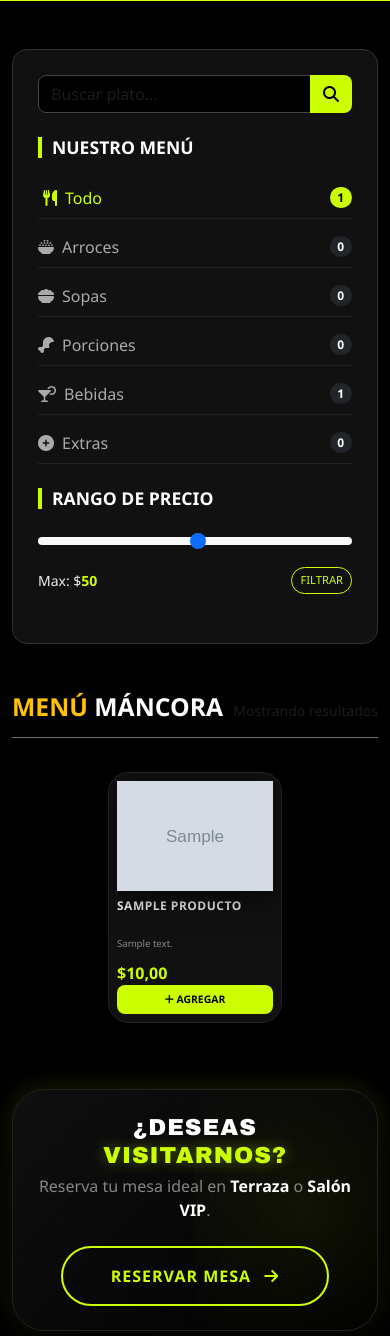
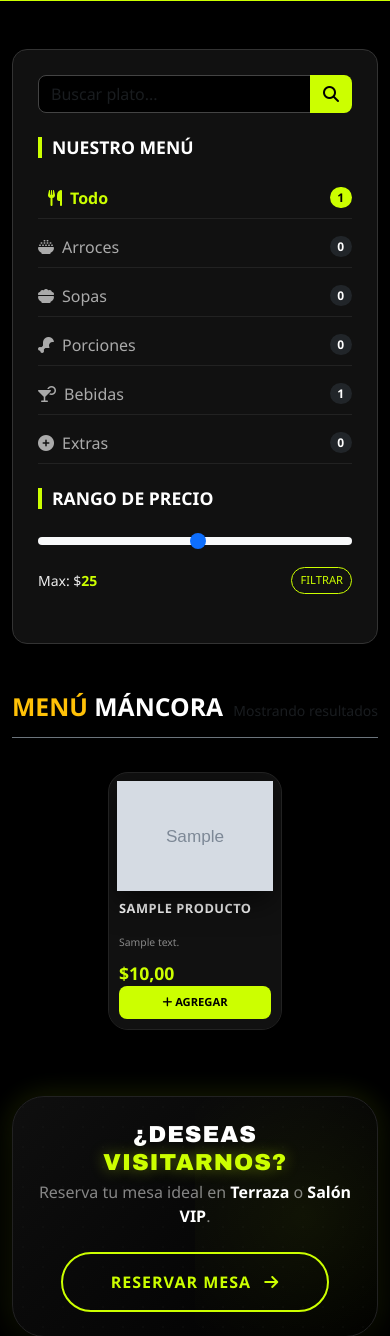
Before and after one commit to LuisanaC14/FoodManage, a Django app: page / in a window 390 px wide. Shown: the part 493-1829 px from the top of the page. Run offline with Django 5.2, Linux system fonts and the light colour scheme; tables that the repository leaves empty hold one stand-in row (values such as "Sample post"); grey boxes marked "Sample" are stand-in pictures; some libraries are stand-ins or nearby versions.

Commit message:
Arreglo filtro menu final

```diff
--- a/templates/gestion/includes/filtros.html
+++ b/templates/gestion/includes/filtros.html
@@ -2,7 +2,7 @@
 
     <div class="sidebar-widget mb-4">
         <div class="input-group">
-            <input type="text" id="searchInput" class="form-control" placeholder="Buscar plato..."
+            <input type="text" id="searchInput" class="form-control" placeholder="Buscar plato..." onkeyup="searchMenu()"
                    style="background: #000; border: 1px solid #444; color: #fff; border-radius: 8px 0 0 8px;">
             <button class="btn" type="button" onclick="searchMenu()"
                     style="background: #ccff00; color: #000; font-weight: bold; border-radius: 0 8px 8px 0;">
@@ -57,8 +57,6 @@
                     <span class="badge bg-dark text-white rounded-pill">{{ conteos.extra }}</span>
                 </a>
             </li>
-
-
         </ul>
     </div>
 
@@ -67,47 +65,83 @@
             Rango de Precio
         </h5>
         <div class="mt-3">
-            <input type="range" class="form-range" min="5" max="50" step="1" id="priceRange" oninput="updatePriceLabel(this.value)"
+            <input type="range" class="form-range" min="1" max="50" step="1" id="priceRange" oninput="updatePriceLabel(this.value)"
                    style="accent-color: #ccff00;">
             <div class="d-flex justify-content-between align-items-center mt-2">
-                <span class="text-white small">Max: $<span id="priceValue" style="color: #ccff00; font-weight: bold;">50</span></span>
+                <span class="text-white small">Max: $<span id="priceValue" style="color: #ccff00; font-weight: bold;">25</span></span>
                 <button class="btn btn-sm" onclick="filterByPrice()" style="border: 1px solid #ccff00; color: #ccff00; border-radius: 20px; font-size: 0.7rem;">FILTRAR</button>
             </div>
         </div>
     </div>
-
 </div>
 
 <style>
-    .cat-link:hover, .cat-link.active { color: #ccff00 !important; padding-left: 5px; }
+    .cat-link:hover, .cat-link.active { color: #ccff00 !important; padding-left: 10px; font-weight: bold; }
     .cat-link:hover .badge, .cat-link.active .badge { background: #ccff00 !important; color: #000 !important; }
-    .tag-item:hover { background: #ccff00 !important; color: #000 !important; border-color: #ccff00 !important; }
+    .menu-item { transition: all 0.3s ease; }
 </style>
 
 <script>
-    // Script para actualizar el texto del precio
+    // 1. FUNCIÓN DE FILTRADO (LA QUE FALTABA)
+    function filterMenu(category, element) {
+        // A. Resaltar el link activo
+        document.querySelectorAll('.cat-link').forEach(link => link.classList.remove('active'));
+        if(element) element.classList.add('active');
+
+        // B. Mostrar/Ocultar platos
+        let items = document.querySelectorAll('.menu-item');
+
+        items.forEach(item => {
+            // Buscamos la etiqueta "data-category" en cada plato
+            let itemCategory = item.getAttribute('data-category');
+
+            if (category === 'todos') {
+                item.style.display = 'block'; // Mostrar todo
+                item.classList.add('animate__fadeIn');
+            } else {
+                // Comparamos si la categoría del plato coincide con el botón
+                if (itemCategory === category) {
+                    item.style.display = 'block';
+                    item.classList.add('animate__fadeIn');
+                } else {
+                    item.style.display = 'none';
+                }
+            }
+        });
+    }
+
+    // 2. ACTUALIZAR ETIQUETA DE PRECIO
     function updatePriceLabel(val) {
         document.getElementById('priceValue').innerText = val;
     }
 
-    // Script básico para filtrar por precio (Front-end)
+    // 3. FILTRAR POR PRECIO
     function filterByPrice() {
-        let maxPrice = document.getElementById('priceRange').value;
+        let maxPrice = parseFloat(document.getElementById('priceRange').value);
         document.querySelectorAll('.menu-item').forEach(item => {
-            // Asumiendo que añades un atributo data-price a tus productos
-            let itemPrice = parseFloat(item.dataset.price || 0);
-            if(itemPrice <= maxPrice) item.style.display = 'block';
-            else item.style.display = 'none';
+            let itemPrice = parseFloat(item.getAttribute('data-price') || 0);
+
+            // Solo mostramos si el precio es menor al seleccionado Y si la categoría actual (si hubiera) coincide
+            // Por simplicidad, aquí filtra sobre todo lo visible:
+            if(itemPrice <= maxPrice && item.style.display !== 'none') {
+                item.style.display = 'block';
+            } else {
+                item.style.display = 'none';
+            }
         });
     }
 
-    // Buscador simple
+    // 4. BUSCADOR EN TIEMPO REAL
     function searchMenu() {
         let text = document.getElementById('searchInput').value.toLowerCase();
         document.querySelectorAll('.menu-item').forEach(item => {
             let name = item.querySelector('h5') ? item.querySelector('h5').innerText.toLowerCase() : "";
-            if(name.includes(text)) item.style.display = 'block';
-            else item.style.display = 'none';
+
+            if(name.includes(text)) {
+                item.style.display = 'block';
+            } else {
+                item.style.display = 'none';
+            }
         });
     }
 </script>
--- a/templates/gestion/includes/grid_productos.html
+++ b/templates/gestion/includes/grid_productos.html
@@ -1,7 +1,7 @@
 <div class="row g-2 justify-content-center" id="product-grid" style="padding: 10px 5px;">
     {% for producto in productos %}
-    <div class="col-6 col-md-4 col-xl-3 menu-item mb-2"
-         data-category="{{ producto.categoria }}"
+    <div class="col-6 col-md-4 col-xl-3 menu-item mb-2 animate__animated animate__fadeIn"
+         data-category="{{ producto.categoria|lower }}"
          data-price="{{ producto.precio }}">
 
         <div class="product-card h-100" style="display: flex; flex-direction: column; background: #111; border-radius: 12px; border: 1px solid #222; overflow: hidden;">
@@ -10,7 +10,9 @@
                 {% if producto.imagen %}
                     <img src="{{ producto.imagen.url }}" class="product-img" alt="{{ producto.nombre }}">
                 {% else %}
-                    <div class="no-photo">SIN FOTO</div>
+                    <div class="no-photo" style="color: #666; font-size: 0.8rem; display: flex; align-items: center; justify-content: center; height: 150px;">
+                        SIN FOTO
+                    </div>
                 {% endif %}
             </div>
 
@@ -48,29 +50,36 @@
     .product-img {
         width: 100%;
         height: auto;
-        max-height: 220px; /* Tamaño grande para PC */
+        max-height: 220px;
         object-fit: contain;
         filter: drop-shadow(0 10px 15px rgba(0,0,0,0.6));
+        transition: transform 0.3s;
     }
+    .product-card:hover .product-img { transform: scale(1.05); }
+
     .product-info { padding: 15px; flex-grow: 1; display: flex; flex-direction: column; justify-content: space-between; }
     .product-title { color: #fff; font-weight: 800; text-transform: uppercase; font-size: 1.1rem; min-height: 40px; }
-    .product-description { color: #666; font-size: 0.85rem; margin-bottom: 10px; }
+    .product-description { color: #999; font-size: 0.85rem; margin-bottom: 10px; line-height: 1.4; }
     .price-tag { color: #ccff00; font-weight: 900; font-size: 1.3rem; }
+
     .btn-mancora-mobile {
         background: #ccff00; color: #000; border: none; width: 100%; padding: 10px;
         font-size: 0.9rem; font-weight: 900; border-radius: 8px; text-transform: uppercase;
+        cursor: pointer; transition: 0.2s;
     }
+    .btn-mancora-mobile:hover { background: #d4ff33; transform: scale(1.02); }
+    .btn-mancora-mobile:active { transform: scale(0.98); }
 
     /* --- ESTILOS EXCLUSIVOS PARA CELULAR (COMPACTO) --- */
     @media (max-width: 767px) {
         .product-img-wrapper { padding: 8px 8px 0 8px; }
         .product-img {
-            max-height: 110px !important; /* Aquí es donde achicamos solo para móvil */
+            max-height: 110px !important;
         }
-        .product-info { padding: 8px !important; }
-        .product-title { font-size: 0.75rem !important; min-height: 30px !important; }
-        .product-description { font-size: 0.6rem !important; -webkit-line-clamp: 1 !important; }
-        .price-tag { font-size: 1rem !important; }
-        .btn-mancora-mobile { font-size: 0.65rem !important; padding: 7px 2px !important; }
+        .product-info { padding: 10px !important; }
+        .product-title { font-size: 0.8rem !important; min-height: 30px !important; margin-bottom: 4px; }
+        .product-description { font-size: 0.65rem !important; display: -webkit-box; -webkit-line-clamp: 2; -webkit-box-orient: vertical; overflow: hidden; }
+        .price-tag { font-size: 1.1rem !important; }
+        .btn-mancora-mobile { font-size: 0.7rem !important; padding: 8px 2px !important; }
     }
 </style>
```
